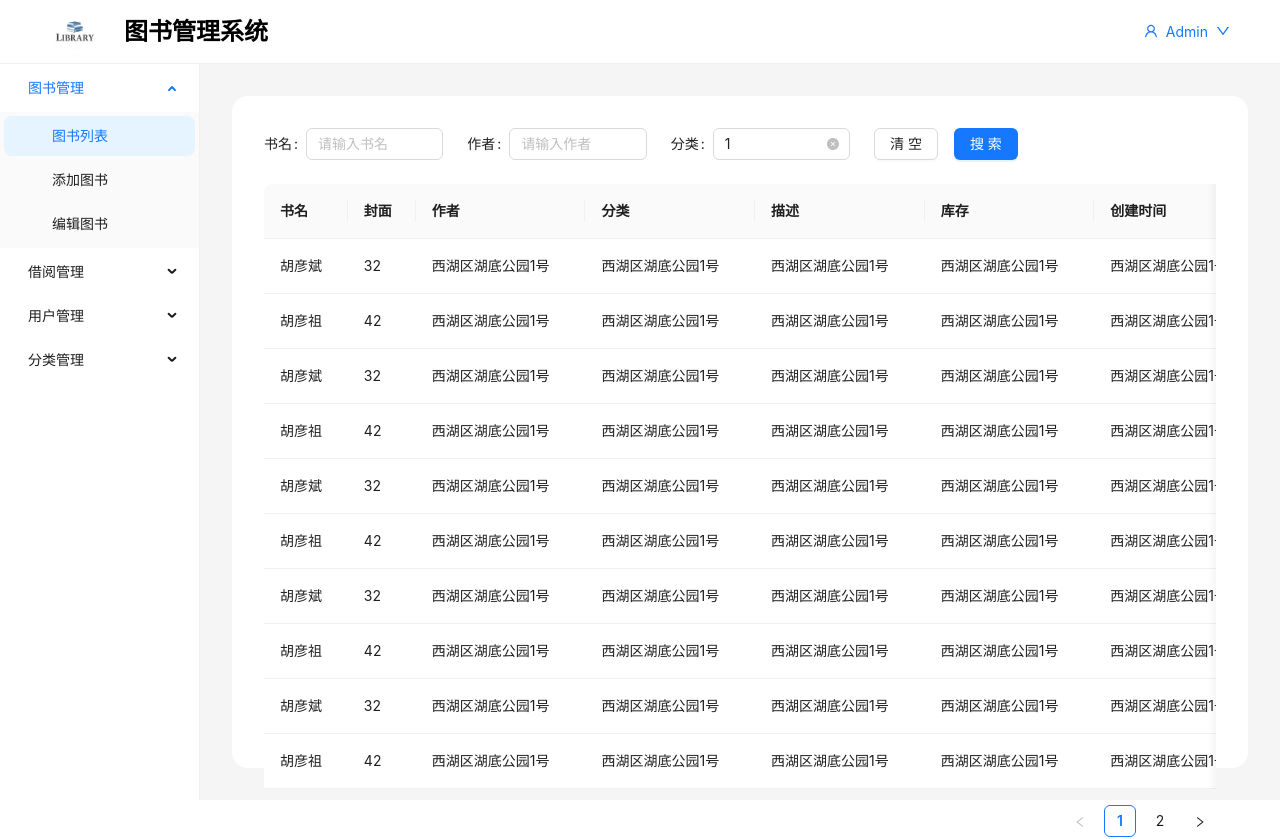
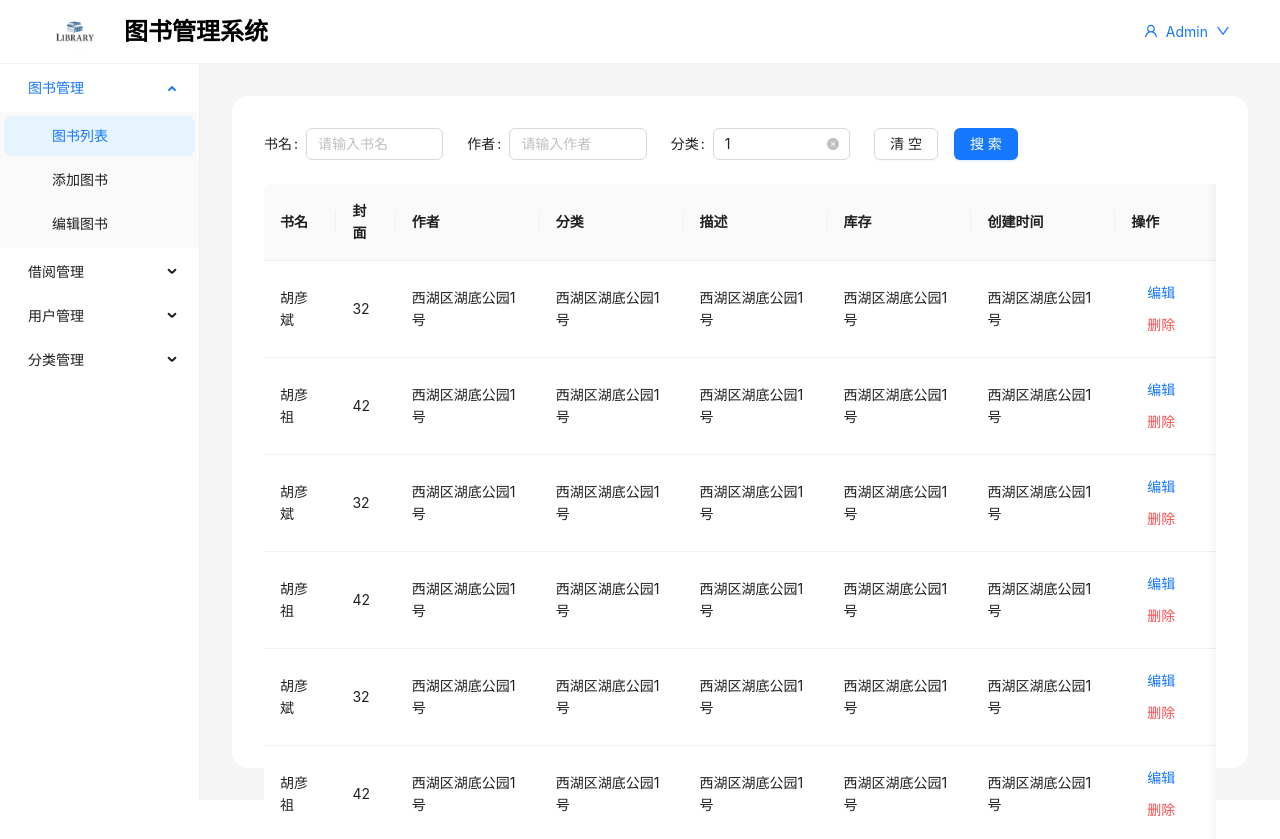
Before and after one commit to SongC-unsw/Book-management-system, a Next.js app: page /book/list in a window 1280 px wide. Shown: the top 839 px of the page. Built offline with nearby package versions, Linux system fonts and the light colour scheme; what @ant-design/nextjs-registry would draw is missing.

Commit message:
Add edit and delete functionality to book list page; refactor columns to improve action handling and enhance user interaction with new buttons.

```diff
--- a/src/app/book/list/page.tsx
+++ b/src/app/book/list/page.tsx
@@ -2,9 +2,11 @@
 import Image from "next/image";
 import React, { useState } from "react";
 import { Button, Col, Form, Input, Row, Select, Space, Table } from "antd";
+import { useRouter } from "next/navigation";
 
 export default function Home() {
   const [form] = Form.useForm();
+  const router = useRouter();
   const handleSearch = (values: any) => {
     console.log(values);
   };
@@ -91,7 +93,7 @@ export default function Home() {
     },
   ];
 
-  const columns = [
+  const COLUMNS = [
     {
       title: "书名",
       dataIndex: "name",
@@ -129,6 +131,32 @@ export default function Home() {
     },
   ];
 
+  const handleEdit = () => {
+    router.push("/book/edit/id");
+  };
+  const handleDelete = () => {
+    console.log("delete");
+  };
+
+  const columns = [
+    ...COLUMNS,
+    {
+      title: "操作",
+      key: "action",
+      render: (_: string, row: any) => {
+        return (
+          <>
+            <Button type="link" onClick={handleEdit}>
+              编辑
+            </Button>
+            <Button type="link" danger onClick={handleDelete}>
+              删除
+            </Button>
+          </>
+        );
+      },
+    },
+  ];
   return (
     <>
       <Form
```
